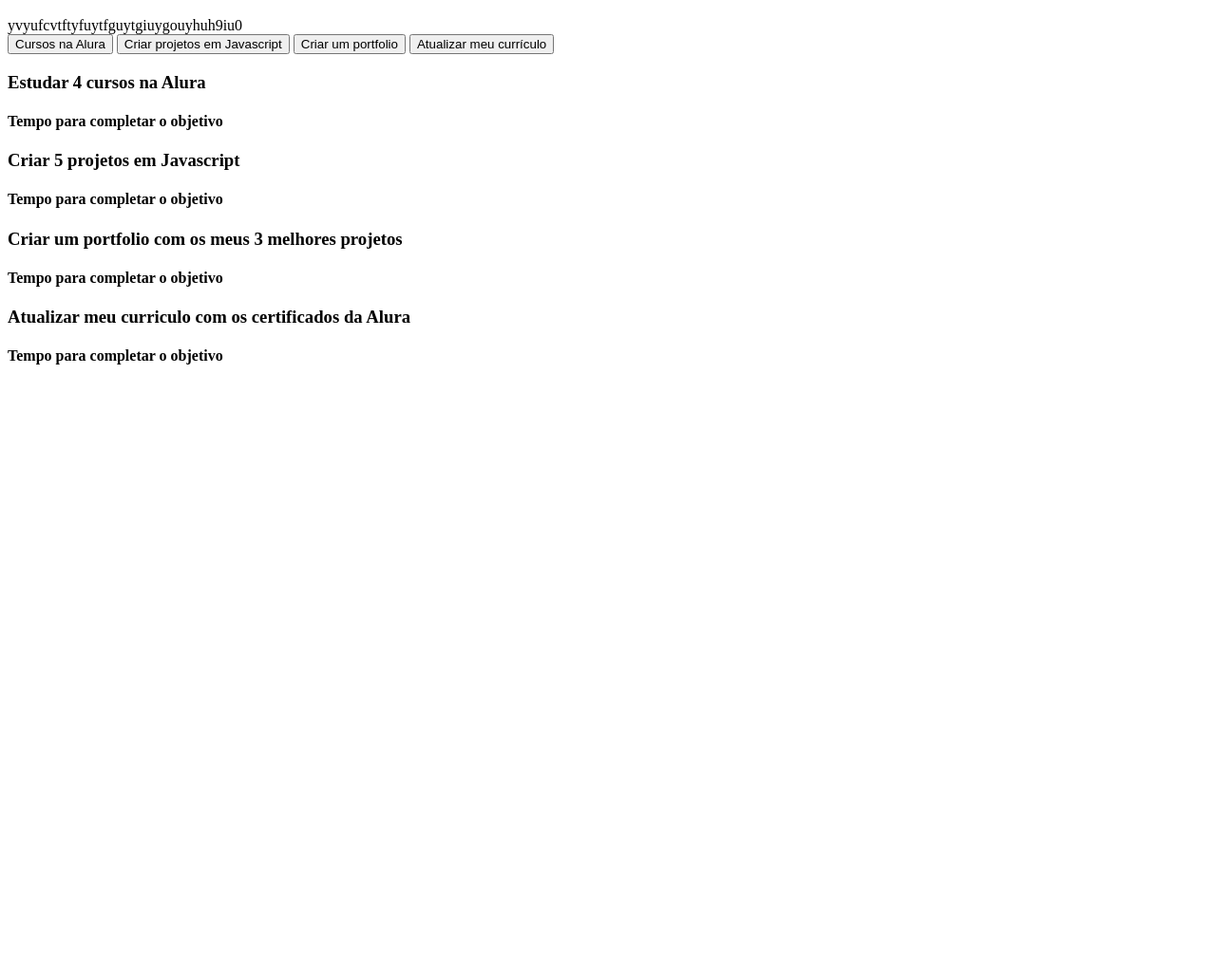
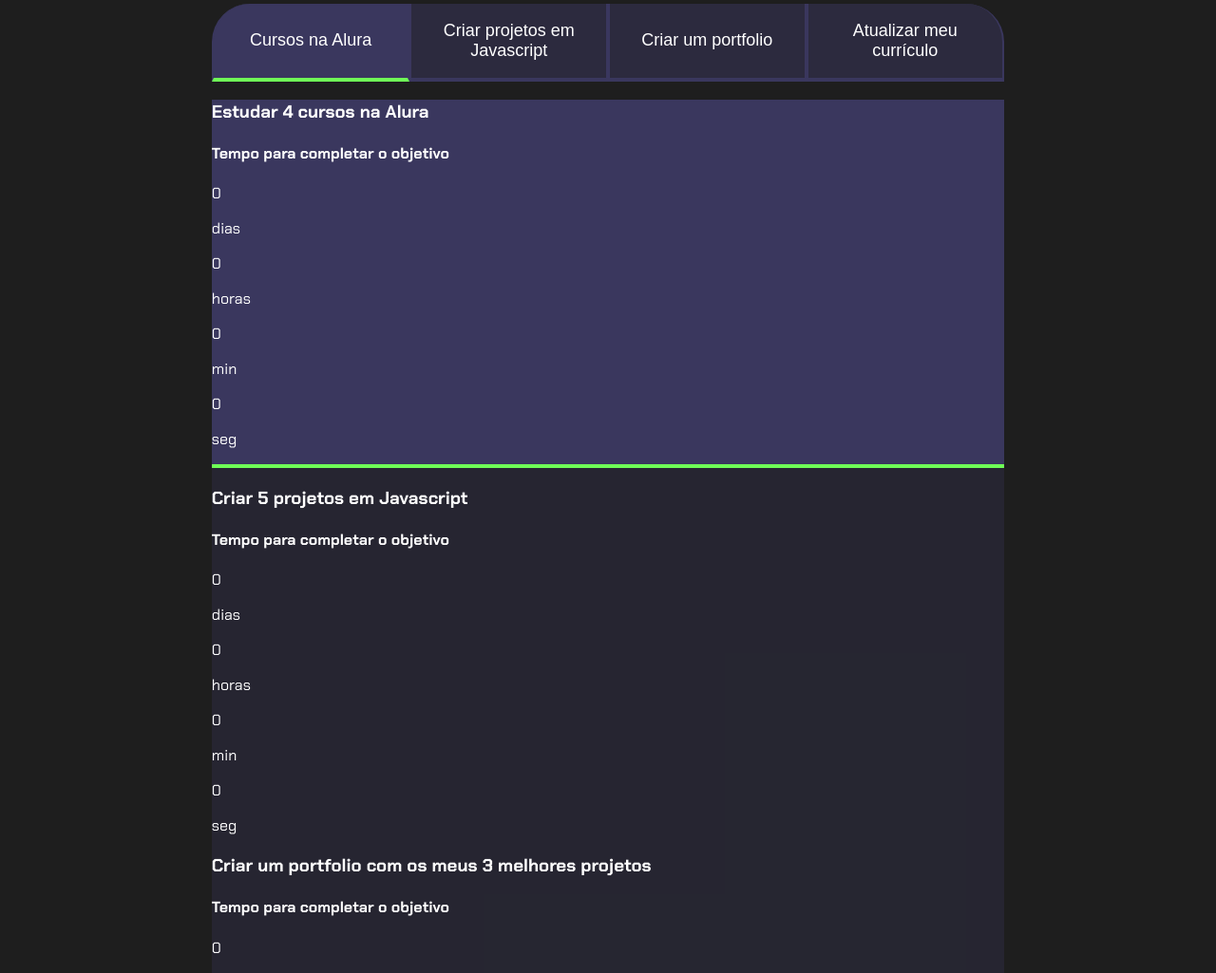
Before and after one commit to Qw04022006/prog2-turma3D, a plain HTML site: page index.html in a window 1280 px wide. Shown: the part 75-1100 px from the top of the page at 95% size. Before the commit the page ends 800 px from the top, so only its background shows below. Drawn offline with Linux system fonts and the light colour scheme.

Commit message:
Atualizar o index.html

```diff
--- a/index.html
+++ b/index.html
@@ -1,47 +1,116 @@
 <!DOCTYPE html>
-<html lang="en">
+<html lang="pt-br">
 
 <head>
     <meta charset="UTF-8">
     <meta name="viewport" content="width=device-width, initial-scale=1.0">
-    <title>Document</title>
-    </head<link rel="stylesheet" href="style.css">>
+    <title>Meus objetivos do ano</title>
+    <link rel="stylesheet" href="style.css">
+</head>
 
 <body>
     <section class="conteudo-principal">
-        <h2 class="titulo-principal">Meus Objetivos do ano<span>_</span></h2>
+        <h2 class="titulo-principal">Meus objetivos do ano<span>_</span></h2>
         <div class="conteudo">
-            yvyufcvtftyfuytfguytgiuygouyhuh9iu0
-
-        </div>
-        <div class="botoes">
-            <button class="botao">Cursos na Alura</button>
-            <button class="botao">Criar projetos em Javascript</button>
-            <button class="botao">Criar um portfolio</button>
-            <button class="botao">Atualizar meu currículo</button>
+            <div class="botoes">
+                <button class="botao ativo">Cursos na Alura</button>
+                <button class="botao">Criar projetos em Javascript</button>
+                <button class="botao">Criar um portfolio</button>
+                <button class="botao">Atualizar meu currículo</button>
+            </div>
+            <div class="abas-textos">
+                <div class="aba-conteudo ativo">
+                    <h3 class="aba-conteudo-titulo-principal">Estudar 4 cursos na Alura</h3>
+                    <h4 class="aba-conteudo-titulo-secundario">Tempo para completar o objetivo</h4>
+                    <div class="contador">
+                        <div class="contador-digito">
+                            <p class="contador-digito-numero" id="dias0"></p>
+                            <p class="contador-digito-texto">dias</p>
+                        </div>
+                        <div class="contador-digito">
+                            <p class="contador-digito-numero" id="horas0"></p>
+                            <p class="contador-digito-texto">horas</p>
+                        </div>
+                        <div class="contador-digito">
+                            <p class="contador-digito-numero" id="min0"></p>
+                            <p class="contador-digito-texto">min</p>
+                        </div>
+                        <div class="contador-digito">
+                            <p class="contador-digito-numero" id="seg0"></p>
+                            <p class="contador-digito-texto">seg</p>
+                        </div>
+                    </div>
+                </div>
+                <div class="aba-conteudo">
+                    <h3 class="aba-conteudo-titulo-principal">Criar 5 projetos em Javascript</h3>
+                    <h4 class="aba-conteudo-titulo-secundario">Tempo para completar o objetivo</h4>
+                    <div class="contador">
+                        <div class="contador-digito">
+                            <p class="contador-digito-numero" id="dias1"></p>
+                            <p class="contador-digito-texto">dias</p>
+                        </div>
+                        <div class="contador-digito">
+                            <p class="contador-digito-numero" id="horas1"></p>
+                            <p class="contador-digito-texto">horas</p>
+                        </div>
+                        <div class="contador-digito">
+                            <p class="contador-digito-numero" id="min1"></p>
+                            <p class="contador-digito-texto">min</p>
+                        </div>
+                        <div class="contador-digito">
+                            <p class="contador-digito-numero" id="seg1"></p>
+                            <p class="contador-digito-texto">seg</p>
+                        </div>
+                    </div>
+                </div>
+                <div class="aba-conteudo">
+                    <h3 class="aba-conteudo-titulo-principal">Criar um portfolio com os meus 3 melhores projetos</h3>
+                    <h4 class="aba-conteudo-titulo-secundario">Tempo para completar o objetivo</h4>
+                    <div class="contador">
+                        <div class="contador-digito">
+                            <p class="contador-digito-numero" id="dias2"></p>
+                            <p class="contador-digito-texto">dias</p>
+                        </div>
+                        <div class="contador-digito">
+                            <p class="contador-digito-numero" id="horas2"></p>
+                            <p class="contador-digito-texto">horas</p>
+                        </div>
+                        <div class="contador-digito">
+                            <p class="contador-digito-numero" id="min2"></p>
+                            <p class="contador-digito-texto">min</p>
+                        </div>
+                        <div class="contador-digito">
+                            <p class="contador-digito-numero" id="seg2"></p>
+                            <p class="contador-digito-texto">seg</p>
+                        </div>
+                    </div>
+                </div>
+                <div class="aba-conteudo">
+                    <h3 class="aba-conteudo-titulo-principal">Atualizar meu curriculo com os certificados da Alura</h3>
+                    <h4 class="aba-conteudo-titulo-secundario">Tempo para completar o objetivo</h4>
+                    <div class="contador">
+                        <div class="contador-digito">
+                            <p class="contador-digito-numero" id="dias3"></p>
+                            <p class="contador-digito-texto">dias</p>
+                        </div>
+                        <div class="contador-digito">
+                            <p class="contador-digito-numero" id="horas3"></p>
+                            <p class="contador-digito-texto">horas</p>
+                        </div>
+                        <div class="contador-digito">
+                            <p class="contador-digito-numero" id="min3"></p>
+                            <p class="contador-digito-texto">min</p>
+                        </div>
+                        <div class="contador-digito">
+                            <p class="contador-digito-numero" id="seg3"></p>
+                            <p class="contador-digito-texto">seg</p>
+                        </div>
+                    </div>
+                </div>
+            </div>
         </div>
     </section>
-
-
     <script src="main.js"></script>
 </body>
 
 </html>
-<div class="abas-textos">
-    <div class="aba-conteudo">
-        <h3 class="aba-conteudo-titulo-principal">Estudar 4 cursos na Alura</h3>
-        <h4 class="aba-conteudo-titulo-secundario">Tempo para completar o objetivo</h4>
-    </div>
-    <div class="aba-conteudo">
-        <h3 class="aba-conteudo-titulo-principal">Criar 5 projetos em Javascript</h3>
-        <h4 class="aba-conteudo-titulo-secundario">Tempo para completar o objetivo</h4>
-    </div>
-    <div class="aba-conteudo">
-        <h3 class="aba-conteudo-titulo-principal">Criar um portfolio com os meus 3 melhores projetos</h3>
-        <h4 class="aba-conteudo-titulo-secundario">Tempo para completar o objetivo</h4>
-    </div>
-    <div class="aba-conteudo">
-        <h3 class="aba-conteudo-titulo-principal">Atualizar meu curriculo com os certificados da Alura</h3>
-        <h4 class="aba-conteudo-titulo-secundario">Tempo para completar o objetivo</h4>
-    </div>
-</div>
```
